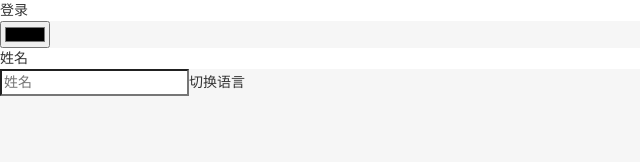
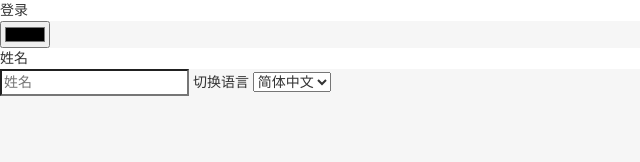
Before and after one commit to zhuc-boy/remoteNote, a Vue app in the folder remote/: page /#/s in a window 1280 px wide. Shown: the top 162 px of the page, without its empty margins (0-640 px from the left). Built offline with nearby package versions, Linux system fonts and the light colour scheme.

Commit message:
i18n测试

```diff
--- /dev/null
+++ b/remote/common/lang/jp.json
@@ -0,0 +1,11 @@
+{
+    "msg": {
+        "login": "ログイン"
+    },
+    "mainpage": {
+        "name": "名前"
+    },
+    "control": {
+        "changeLanguage": "言語を切り替え"
+    }
+}
--- a/remote/src/main.js
+++ b/remote/src/main.js
@@ -2,7 +2,7 @@ import Vue from "vue";
 import App from "./App.vue";
 import { router } from "./router";
 import store from "./store";
-import VueSocketIO from 'vue-socket.io'
+// import VueSocketIO from 'vue-socket.io'
 import VueI18n from 'vue-i18n'
 Vue.config.productionTip = false;
 Vue.use(VueI18n)
@@ -10,7 +10,8 @@ const i18n = new VueI18n({
     locale: "zh",
     messages: {
         'zh': require('../common/lang/zh.json'),
-        'en': require("../common/lang/en.json")
+        'en': require("../common/lang/en.json"),
+        'jp': require("../common/lang/jp.json")
     }
 
 })
--- a/remote/src/views/color.vue
+++ b/remote/src/views/color.vue
@@ -7,7 +7,16 @@
         </div>
         <child />
         <input type="text" :placeholder="$t('mainpage.name')">
-        <span @click="changeLaguages()">{{$t("control.changeLanguage")}}</span>
+        <label>
+            {{$t("control.changeLanguage")}}
+            <select v-model="$i18n.locale">
+                <option value="en">english</option>
+                <option value="zh">简体中文</option>
+                <option value="jp">日本語</option>
+            </select>
+        </label>
+
+        <!-- <span @click="changeLaguages()">{{$t("control.changeLanguage")}}</span> -->
         <!-- <img v-lazy="" alt=""> -->
     </div>
 </template>
```
